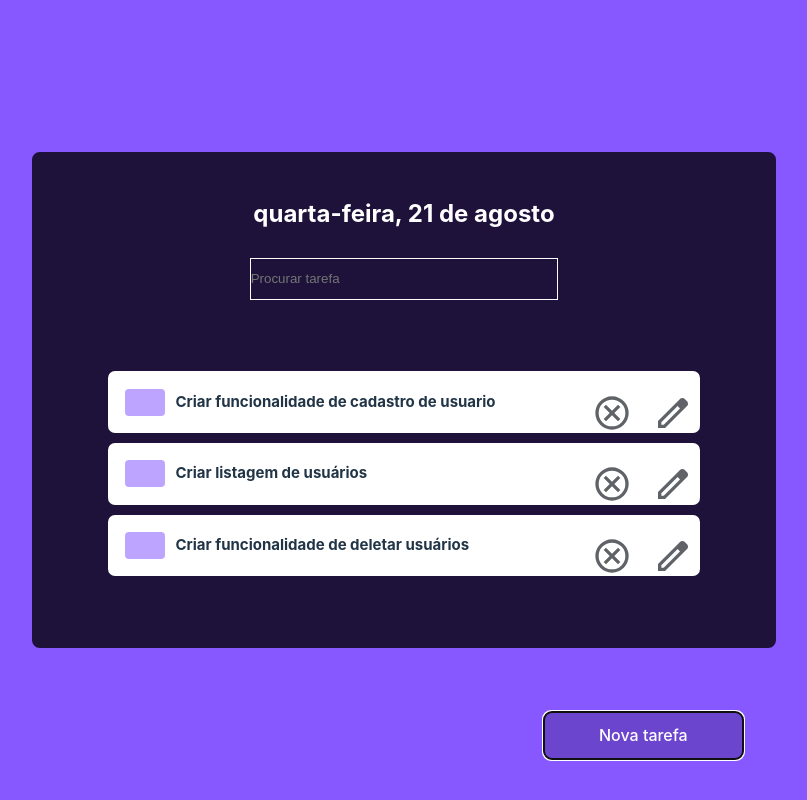
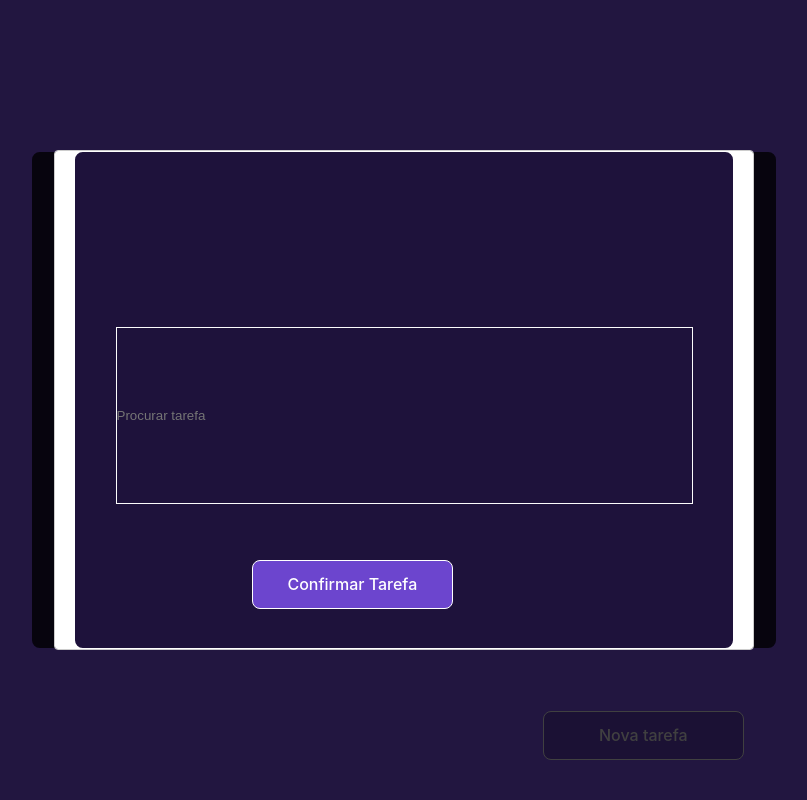
Before and after one commit to matheuslima15lima/Revis-oReact, a React (Vite) app in the folder ListaTarefas/todolist/: page / in a window 1280 px wide. Both pictures are taken after a click on the button "Nova tarefa". Shown: the whole page, without its empty margins (236-1043 px from the left). Built offline with nearby package versions, Linux system fonts and the light colour scheme.

Commit message:
fazendo cadastro de lista

```diff
--- a/ListaTarefas/todolist/Components/Button/Button.jsx
+++ b/ListaTarefas/todolist/Components/Button/Button.jsx
@@ -1,9 +1,10 @@
 import React from "react";
 import './Button.css'
-const Button = ({textButton, type})=>{
+const Button = ({textButton, type, onClick})=>{
     return(
         <button className="Button"
             type={type}
+            onClick={onClick}
         >
         {textButton}
         </button>
--- a/ListaTarefas/todolist/Components/ListArea/ListArea.css
+++ b/ListaTarefas/todolist/Components/ListArea/ListArea.css
@@ -9,7 +9,7 @@
     border: 2px solid var(--RoxoEscuro);
     display: flex;
     align-items: center;
-    justify-content:flex-start;
+    justify-content:center;
     /* position: relative; */
     border-radius: 7.72px;
     flex-direction: column;
--- a/ListaTarefas/todolist/Components/Tasks/Task.css
+++ b/ListaTarefas/todolist/Components/Tasks/Task.css
@@ -15,6 +15,7 @@
 
 .Text-Task{
     font-size: 15px;
+    color: black;
 }
 
 .Check{
--- a/ListaTarefas/todolist/package.json
+++ b/ListaTarefas/todolist/package.json
@@ -11,7 +11,8 @@
   },
   "dependencies": {
     "react": "^18.3.1",
-    "react-dom": "^18.3.1"
+    "react-dom": "^18.3.1",
+    "react-modal": "^3.16.1"
   },
   "devDependencies": {
     "@eslint/js": "^9.9.0",
--- a/ListaTarefas/todolist/src/App.jsx
+++ b/ListaTarefas/todolist/src/App.jsx
@@ -9,6 +9,15 @@ import Modal from './Modal/Modal'
 import Button from '../Components/Button/Button'
 import Task from '../Components/Tasks/Task'
 
+import React from 'react'
+import ReactModal from 'react-modal'
+import InputLarge from '../Components/InputLarge/InputLarge'
+
+
+
+// Código necessário para os recursos de acessibilidade
+ReactModal.setAppElement('#root');
+
 
 
 const getCurrentDate = () => {
@@ -19,11 +28,64 @@ const getCurrentDate = () => {
 
 
 function App({
-  placeholder="Procurar tarefa",
-  type= "Text"
+  placeholder = "Procurar tarefa",
+  type = "Text"
 }) {
 
-  const [tarefas, setTarefas ] = useState([
+
+
+
+
+  const customStyles = {
+    overlay: {
+      position: 'fixed',
+      top: 0,
+      left: 0,
+      right: 0,
+      bottom: 0,
+      backgroundColor: 'rgba(0, 0, 0, 0.75)'
+    },
+    content: {
+      display: 'flex',
+      alignItems:'center',
+      justifyContent:'center',
+      position: 'absolute',
+      top: '50%',
+      left: '50%',
+      transform: 'translate(-50%, -50%)',
+      width: '700px',
+      height: '500px',
+      border: '1px solid #ccc',
+      background: '#fff',
+      // overflow: 'auto',
+      // WebkitOverflowScrolling: 'touch',
+      borderRadius: '4px',
+      outline: 'none',
+      padding: '20px'
+    }
+  };
+
+
+
+
+  // Hook que demonstra se a modal está aberta ou não
+  const [modalIsOpen, setIsOpen] = useState(false);
+
+
+
+
+  // Função que abre a modal
+  function abrirModal() {
+    setIsOpen(true);
+  }
+
+
+  // Função que fecha a modal
+  function fecharModal() {
+    setIsOpen(false);
+  }
+
+  const [tarefas, setTarefas] = useState([
     {
       id: 1,
       text: "Criar funcionalidade de cadastro de usuario",
@@ -54,19 +116,40 @@ function App({
 
   const [showModal, setShowModal] = useState(false);
 
-  const completarTarefa = (id)=>{
+
+  const [value, setValue] = useState("");
+  const handleSubmit =(e)=>{
+    e.preventDefault();
+    if(!value) return;
+
+  }
+
+
+    const addTarefa=(text)=>{
+      //variavel que mantem os items na lista e adiciona um novo
+      const newTarefas= [...tarefas,{
+        id: Math.floor(Math.random() * 10000),
+        text,
+        IsCompleted: false,
+      },
+    ];
+
+      setTarefas(newTarefas);
+    }
+
+  const completarTarefa = (id) => {
     const newTarefas = [...tarefas]
 
-    newTarefas.map((tarefa)=> tarefa.id === id ? tarefa.IsCompleted = !tarefa.IsCompleted : tarefa);
+    newTarefas.map((tarefa) => tarefa.id === id ? tarefa.IsCompleted = !tarefa.IsCompleted : tarefa);
     setTarefas(newTarefas);
   };
 
-  const removerTarefa=(id)=>{
+  const removerTarefa = (id) => {
     //cria uma variavell com todas as tarefas
     const newTarefas = [...tarefas]
 
     //filtro para retornar os ids diferentes do id selecionado
-    const filteredTarefas = newTarefas.filter((tarefa=>
+    const filteredTarefas = newTarefas.filter((tarefa =>
       tarefa.id !== id ? tarefa : null
     ));
     setTarefas(filteredTarefas);
@@ -84,9 +167,9 @@ function App({
           >
           </Input>
 
-        { tarefas.map((tarefa)=>(
+          {tarefas.map((tarefa) => (
 
-          <Task key={tarefa.id} tarefa={tarefa} removerTarefa={removerTarefa} completarTarefa={completarTarefa}/>
+            <Task key={tarefa.id} tarefa={tarefa} removerTarefa={removerTarefa} completarTarefa={completarTarefa} />
           ))}
 
 
@@ -96,16 +179,33 @@ function App({
         textButton="Nova tarefa"
       /> */}
         <Button
-        type="submit"
+
+          onClick={() => abrirModal()}
+          type="button"
           textButton="Nova tarefa"
         ></Button>
       </Main>
-{/*
-      <Modal
-          visible={showModal}
-          setShowModal={setShowModal}
-          setTarefas={setTarefas}
-      /> */}
+
+      <ReactModal
+        isOpen={modalIsOpen}
+        onRequestClose={fecharModal}
+        contentLabel='Criar Tarefa'
+        style={customStyles}
+      >
+        <ListArea>
+          <InputLarge
+            placeholder={placeholder}
+            type={type}
+            // onChange={handleInputChange()}
+          />
+
+          <Button
+            textButton="Confirmar Tarefa"
+            type="submit"
+            onClick={() => fecharModal()}
+          />
+        </ListArea>
+      </ReactModal>
     </>
   )
 }
```
Also changed, not shown: 1 other file (tests, documents, lock files or other folders). Lines whose indentation alone changed are shown as unchanged.
